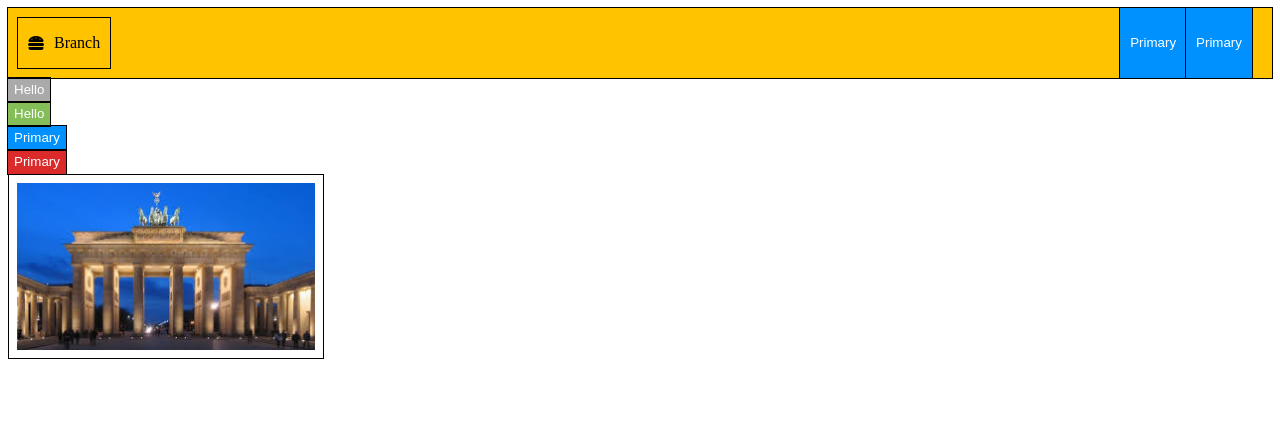
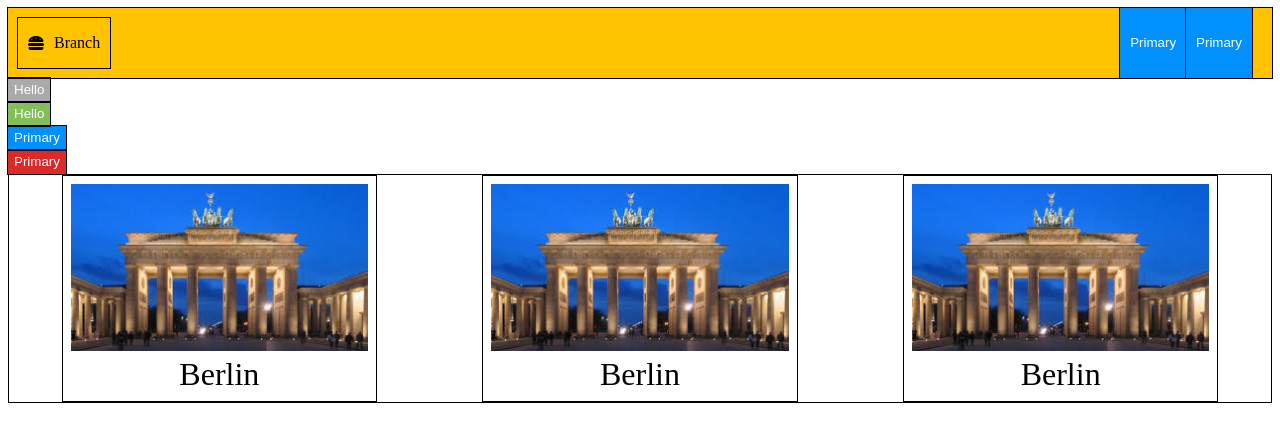
Before and after one commit to juakiCarbonell/food, a React (Create React App) app: page / in a window 1280 px wide. Shown: the top 442 px of the page. Built offline with nearby package versions, Linux system fonts and the light colour scheme.

Commit message:
card container created

```diff
--- a/src/UI/Card.js
+++ b/src/UI/Card.js
@@ -1,7 +1,8 @@
 import React from 'react';
-import { Flex, Box } from 'reflexbox';
+import { Flex } from 'reflexbox';
 import styled from "styled-components";
-import { layout } from 'styled-system'
+import { layout } from 'styled-system';
+import Text from './Text';
 
 import Image from './Image'
 
@@ -12,9 +13,13 @@ const StyledCard = styled(Flex)`
 
 const Card = (props) => {
   return (
-    <StyledCard width={[1, 1 / 2, 1 / 4]} {...props}>
+    <StyledCard
+      width={[1, 1 / 2, 1 / 4]}
+      flexDirection="Column"
+      {...props}
+    >
       <Image />
-      <Box />
+      <Text text="Berlin" textAlign='center' mt={1} fontSize={3}/>
     </StyledCard>
   );
 };
--- /dev/null
+++ b/src/UI/CardContainer.js
@@ -0,0 +1,22 @@
+import React from 'react';
+import { Flex } from 'reflexbox';
+import Card from './Card';
+import styled from "styled-components";
+import { layout } from 'styled-system';
+
+const StyledCardContainer = styled(Flex)`
+  border: 1px solid black;
+  ${layout}
+`
+
+const CardContainer = (props) => {
+  return (
+    <StyledCardContainer {...props}>
+      <Card />
+      <Card />
+      <Card />
+    </StyledCardContainer>
+  );
+};
+
+export default CardContainer;
--- a/src/UI/Icon.js
+++ b/src/UI/Icon.js
@@ -2,12 +2,10 @@
 import React from 'react';
 import { FontAwesomeIcon } from '@fortawesome/react-fontawesome'
 import { space } from "styled-system";
-import { Box } from 'reflexbox/styled-components';
-import styled from "styled-components";
+
 
 
 const Icon = (props) =>  {
-  console.log(props)
   return(
     <FontAwesomeIcon icon={props.icon}/>
   );
--- a/src/UI/Text.js
+++ b/src/UI/Text.js
@@ -1,11 +1,12 @@
 import React from 'react';
 import { Box } from 'reflexbox/styled-components';
 import styled from "styled-components";
-import { space } from "styled-system";
+import { space, typography } from "styled-system";
 
 
 const StyledText = styled(Box)`
   width: 100%
+  ${typography}
   ${space}
 `
 
--- a/src/UI/theme.js
+++ b/src/UI/theme.js
@@ -13,12 +13,13 @@ export default {
   breakpoints: ["40em", "72em", "92em"],
   space: [0, 5, 10, 20],
   fontWeights: [400, 700, 900],
-  fontSizes: {
-    small: "11px",
-    medium: "13px",
-    large: "16px",
-    hero: "32px"
-  },
+  // fontSizes: {
+  //   small: "11px",
+  //   medium: "13px",
+  //   large: "16px",
+  //   hero: "32px"
+  // },
+  fontSizes: [11, 13, 16, 32],
   colors: {
     red,
     yellow,
--- a/src/components/App.js
+++ b/src/components/App.js
@@ -1,7 +1,7 @@
 import React from 'react';
 import Button from '../UI/Button';
 import NavBar from '../UI/NavBar';
-import Card from '../UI/Card'
+import CardContainer from '../UI/CardContainer'
 
 import { ThemeProvider } from 'styled-components'
 import theme from '../UI/theme'
@@ -19,7 +19,8 @@ const App = (props) => {
       </Button>
       <Button variant='primary'>Primary</Button>
       <Button variant='danger'>Primary</Button>
-      <Card />
+      <CardContainer justifyContent='space-around'/>
+
     </ThemeProvider>
   );
 };
```
